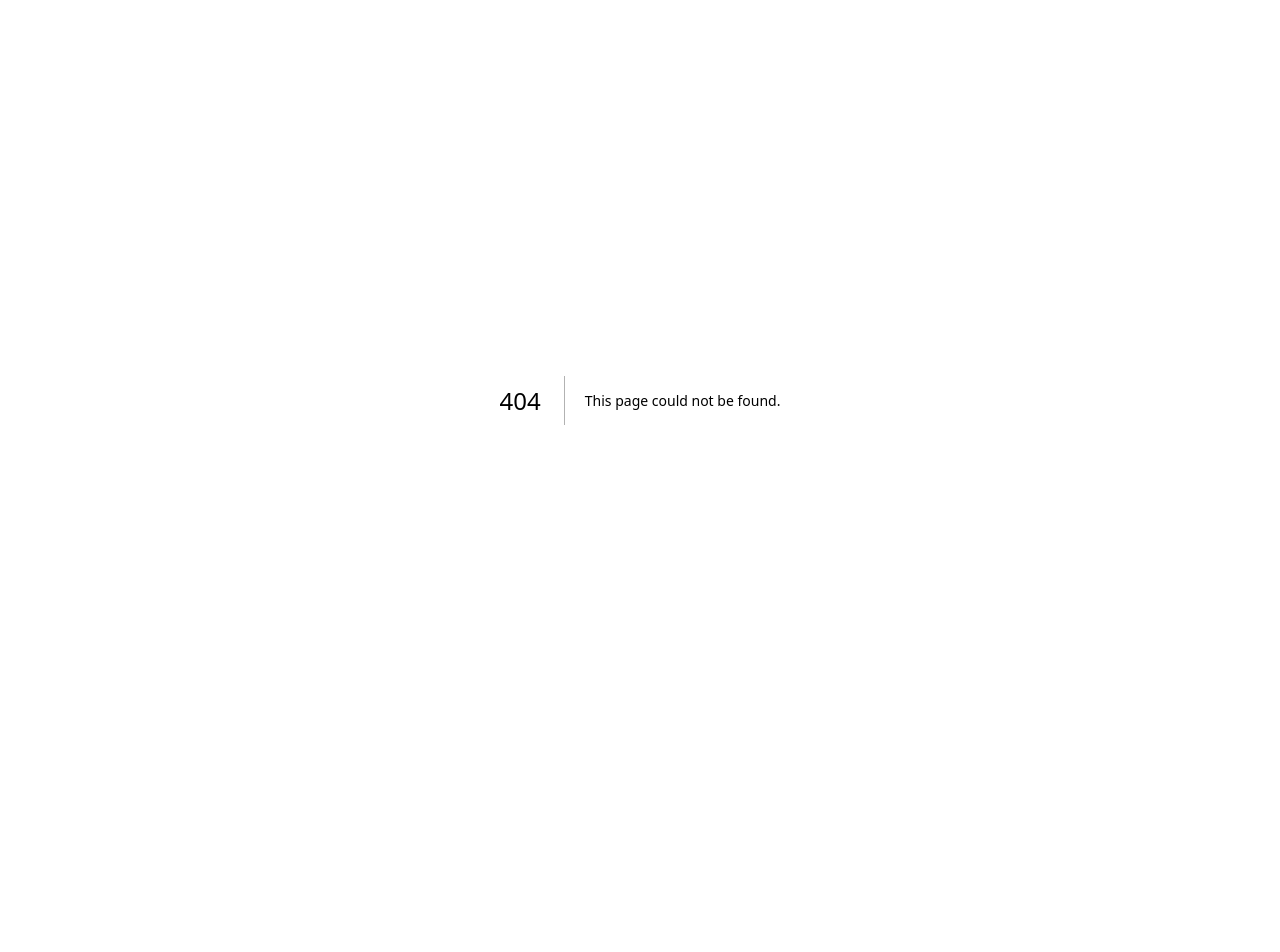
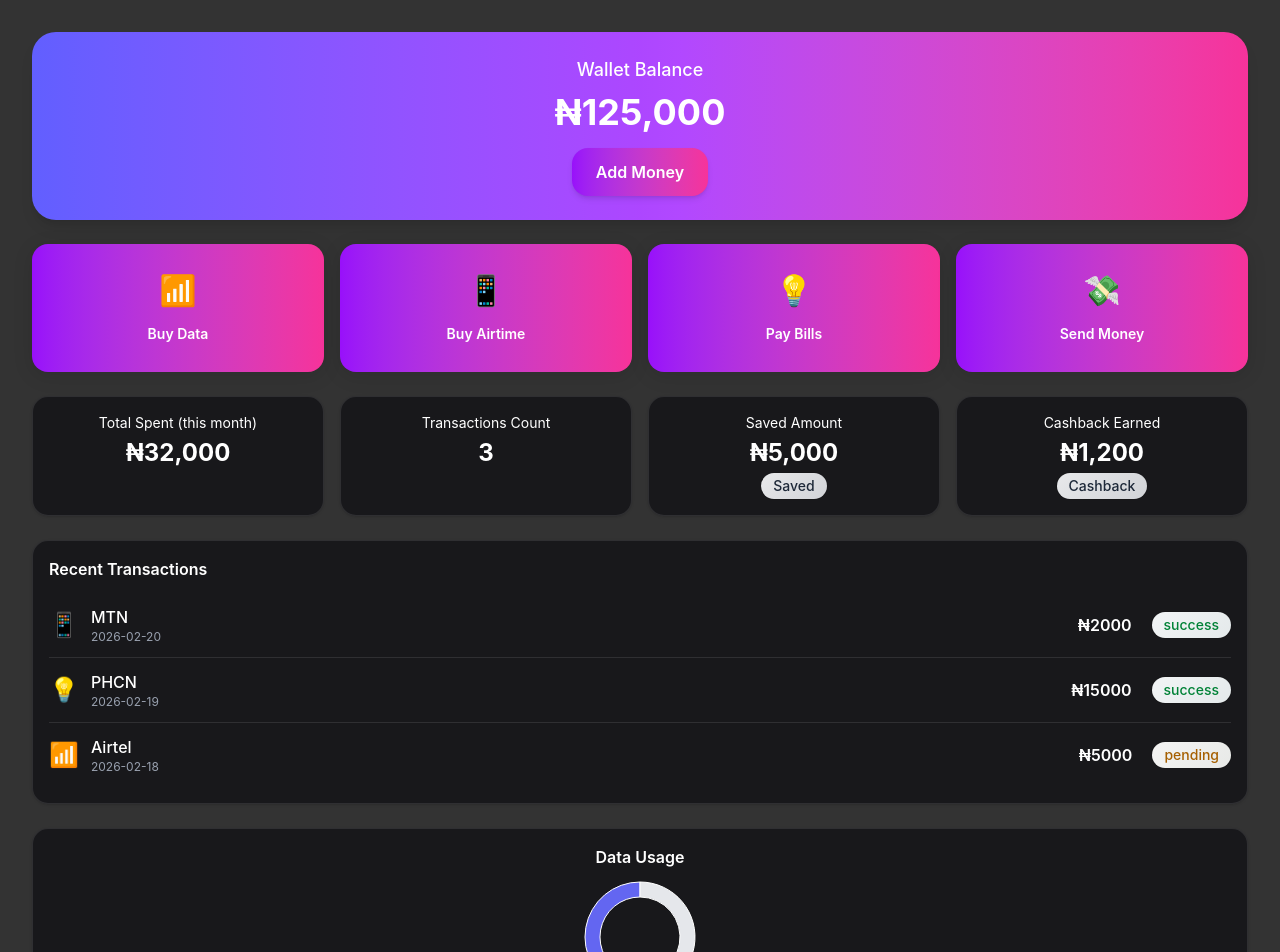
Before and after one commit to Gbemlight/fictional-palm-tree-quad-copy, a Next.js app: page /dashboard in a window 1280 px wide. Before the commit this address had no page. Shown: the top 952 px of the page. Before the commit the page ends 800 px from the top, so only its background shows below. Built offline with nearby package versions, Linux system fonts and the light colour scheme.

Commit message:
Dashboard overview page with stats cards

```diff
--- /dev/null
+++ b/app/dashboard/page.tsx
@@ -0,0 +1,124 @@
+"use client";
+import { motion } from "framer-motion";
+// ...existing code...
+import { Badge } from '../../components/ui/badge';
+import { Button } from '../../components/ui/button';
+import { Card } from '../../components/ui/card';
+import { mockUser, mockTransactions } from '../../lib/dummy-data';
+import { PieChart, Pie, Cell } from 'recharts';
+
+const quickActions = [
+  { label: 'Buy Data', icon: '📶', color: 'bg-blue-500' },
+  { label: 'Buy Airtime', icon: '📱', color: 'bg-pink-500' },
+  { label: 'Pay Bills', icon: '💡', color: 'bg-yellow-500' },
+  { label: 'Send Money', icon: '💸', color: 'bg-green-500' },
+];
+
+const stats = [
+  { label: 'Total Spent (this month)', value: '₦32,000', badge: null },
+  { label: 'Transactions Count', value: mockTransactions.length, badge: null },
+  { label: 'Saved Amount', value: '₦5,000', badge: 'Saved' },
+  { label: 'Cashback Earned', value: '₦1,200', badge: 'Cashback' },
+];
+
+const dataUsage = [
+  { name: 'Used', value: 8, color: '#6366f1' },
+  { name: 'Total', value: 10, color: '#e5e7eb' },
+];
+
+const statsVariants = {
+  hidden: { opacity: 0, y: 20 },
+  visible: (i: number) => ({ opacity: 1, y: 0, transition: { delay: i * 0.15 } }),
+};
+
+export default function DashboardPage() {
+  return (
+    <div className="min-h-screen bg-[#000000]/80 text-white p-4 md:p-8 space-y-6">
+      {/* Hero Wallet Card */}
+      <div className="relative rounded-2xl bg-gradient-to-r from-indigo-500 via-purple-500 to-pink-500 p-6 flex flex-col items-center text-white shadow-lg">
+        <div className="text-lg font-medium mb-2">Wallet Balance</div>
+        <div className="text-4xl font-bold mb-4">₦{mockUser.walletBalance.toLocaleString()}</div>
+        <Button className="bg-white text-indigo-600 font-semibold shadow-lg hover:scale-105 hover:shadow-indigo-400 transition" size="lg">Add Money</Button>
+      </div>
+
+      {/* Quick Actions */}
+      <div className="grid grid-cols-2 md:grid-cols-4 gap-4">
+        {quickActions.map((action, idx) => (
+          <Button
+            key={action.label}
+            className={`flex flex-col items-center justify-center h-32 text-white text-lg font-semibold ${action.color} shadow-lg hover:scale-105 hover:shadow-xl transition duration-200`}
+            style={{ boxShadow: '0 4px 20px rgba(0,0,0,0.12)' }}
+          >
+            <span className="text-3xl mb-2">{action.icon}</span>
+            {action.label}
+          </Button>
+        ))}
+      </div>
+
+      {/* Stats Cards */}
+      <div className="flex flex-col md:flex-row gap-4">
+        {stats.map((stat, i) => (
+          <motion.div
+            key={stat.label}
+            custom={i}
+            initial="hidden"
+            animate="visible"
+            variants={statsVariants}
+            className="flex-1 bg-[#18181b] rounded-xl shadow p-4 flex flex-col items-center border border-white/10"
+          >
+            <div className="text-sm text-white mb-1">{stat.label}</div>
+            <div className="text-2xl font-bold mb-1 text-white">{stat.value}</div>
+            {stat.badge && <Badge>{stat.badge}</Badge>}
+          </motion.div>
+        ))}
+      </div>
+
+      {/* Recent Transactions */}
+      <div className="bg-[#18181b] rounded-xl shadow p-4 border border-white/10">
+        <div className="font-semibold mb-3 text-white">Recent Transactions</div>
+        <ul className="divide-y divide-white/10">
+          {mockTransactions.slice(0, 5).map((tx: any) => (
+            <li key={tx.id} className="flex items-center py-3">
+              <span className="text-2xl mr-3">{tx.type === 'airtime' ? '📱' : tx.type === 'data' ? '📶' : tx.type === 'electricity' ? '💡' : '📺'}</span>
+              <div className="flex-1">
+                <div className="font-medium text-white">{tx.provider}</div>
+                <div className="text-xs text-gray-400">{tx.date}</div>
+              </div>
+              <div className="font-semibold mr-3 text-white">₦{tx.amount}</div>
+              <Badge className={`ml-2 ${tx.status === 'success' ? 'bg-green-100 text-green-700' : tx.status === 'pending' ? 'bg-yellow-100 text-yellow-700' : 'bg-red-100 text-red-700'}`}>{tx.status}</Badge>
+            </li>
+          ))}
+        </ul>
+      </div>
+
+      {/* Data Usage Widget */}
+      <div className="bg-[#18181b] rounded-xl shadow p-4 flex flex-col items-center border border-white/10">
+        <div className="font-semibold mb-2 text-white">Data Usage</div>
+        <PieChart width={120} height={120}>
+          <Pie
+            data={dataUsage}
+            dataKey="value"
+            nameKey="name"
+            cx="50%"
+            cy="50%"
+            innerRadius={40}
+            outerRadius={55}
+            startAngle={90}
+            endAngle={450}
+          >
+            {dataUsage.map((entry, idx) => (
+              <Cell key={`cell-${idx}`} fill={entry.color} />
+            ))}
+          </Pie>
+        </PieChart>
+        <div className="mt-2 text-sm text-white">{dataUsage[0].value}GB used / {dataUsage[1].value}GB total</div>
+      </div>
+
+      {/* Promo Banner */}
+      <div className="rounded-2xl bg-gradient-to-r from-pink-500 via-orange-400 to-yellow-300 p-6 flex items-center justify-between text-white shadow-lg">
+        <div className="text-lg font-bold">Get 5% cashback on all purchases!</div>
+        <Badge className="bg-white text-pink-600 font-semibold">Promo</Badge>
+      </div>
+    </div>
+  );
+}
```
